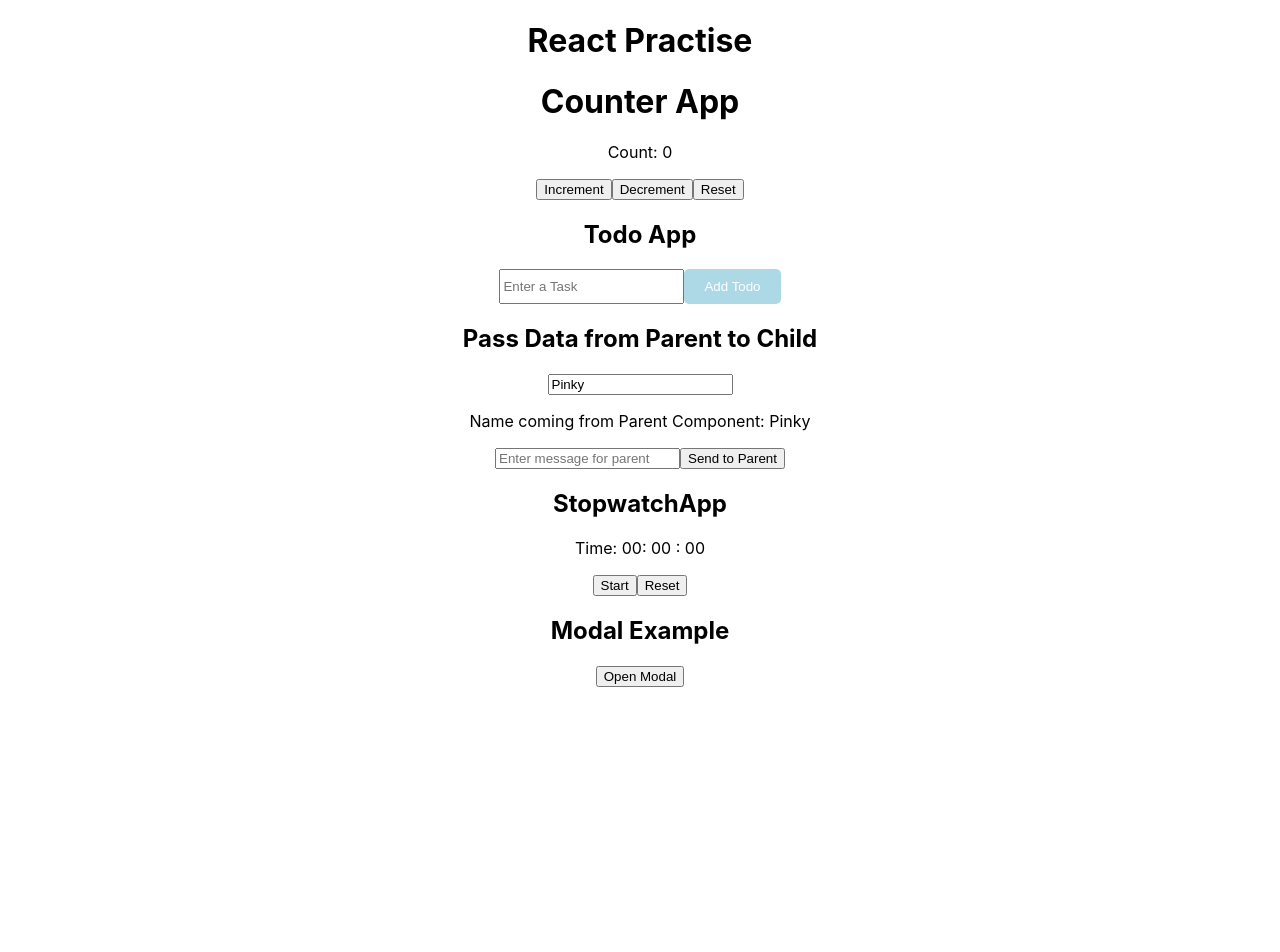
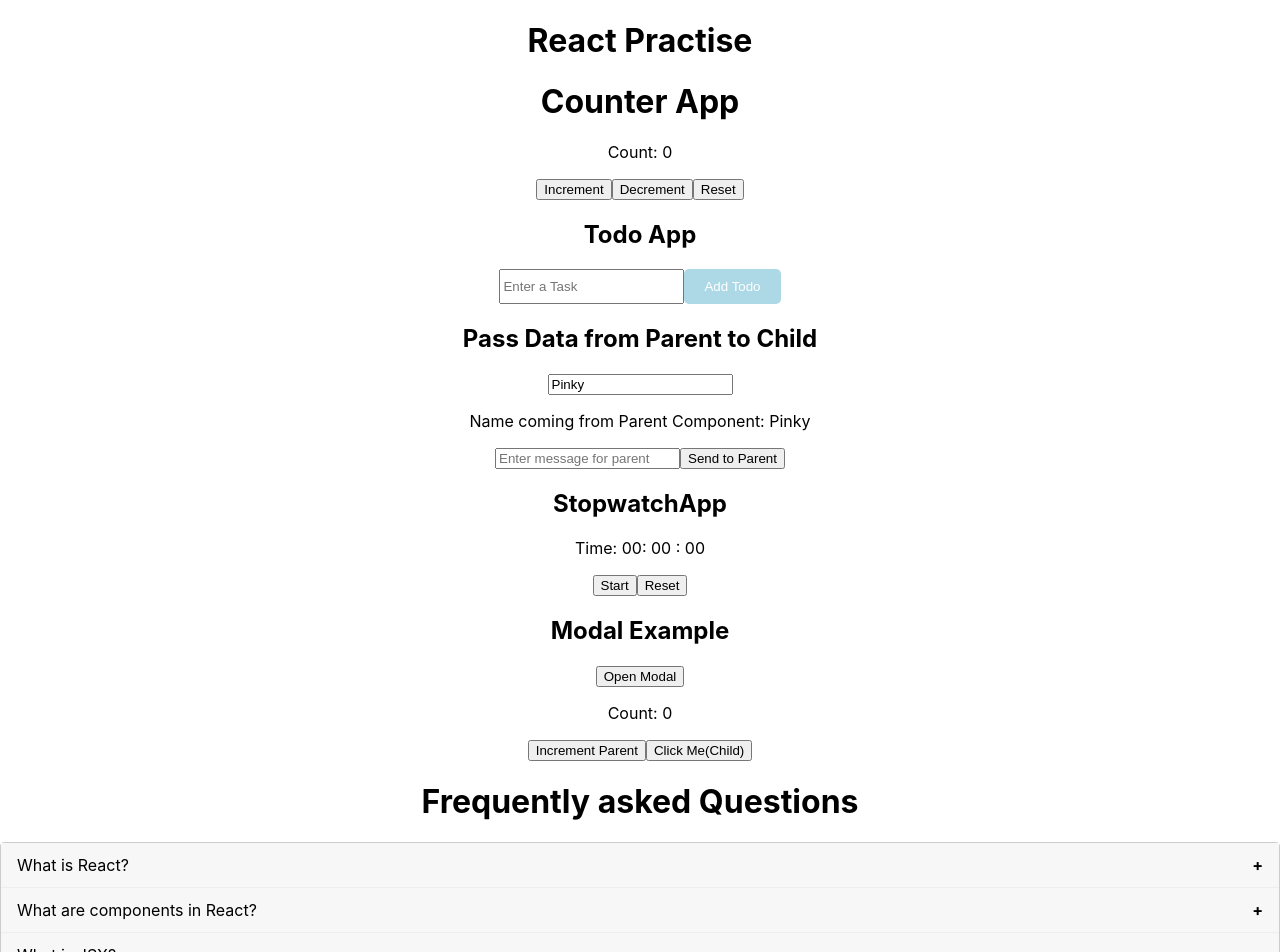
Before and after one commit to Prathyusha1993/react-practise-2025, a React (Create React App) app: page / in a window 1280 px wide. Shown: the top 952 px of the page. Before the commit the page ends 800 px from the top, so only its background shows below. Built offline with nearby package versions, Linux system fonts and the light colour scheme.

Commit message:
react practise 2025

```diff
--- a/src/App.js
+++ b/src/App.js
@@ -1,10 +1,12 @@
 import './App.css';
 import AppModal from './components/aboutModal/AppModal';
+import AppAccordion from './components/accordion/AppAccordion';
 import CounterApp from './components/CounterApp';
 import DebounceInputSearch from './components/DebounceInputSearch';
 import PassDataFromPtoC from './components/PassDataFromPtoC';
 import StopwatchApp from './components/StopwatchApp';
 import TodoApp from './components/TodoApp';
+import UseCallbackEx from './components/useMemoExamples/UseCallbackEx';
 
 function App() {
   return (
@@ -16,6 +18,8 @@
       {/* <DebounceInputSearch /> */}
       <StopwatchApp />
       <AppModal />
+      <UseCallbackEx />
+      <AppAccordion />
     </div>
   );
 }
--- /dev/null
+++ b/src/components/accordion/Accordion.css
@@ -0,0 +1,34 @@
+.accordion{
+    border: 1px solid #ccc;
+    border-radius: 4px;
+    margin-bottom: 16px;
+}
+
+.accordion-item{
+    border-bottom: 1px solid #eee;
+}
+
+.acoordion-item:last-child{
+    border-bottom: none;
+}
+
+.accordion-header{
+    background-color: #f7f7f7;
+    padding: 12px 16px;
+    cursor: pointer;
+    display: flex;
+    justify-content: space-between;
+    align-items: center;
+}
+
+.accordion-header:hover{
+    background-color: #eee;
+}
+
+.toggle-icon{
+    font-weight: bold;
+}
+
+.accordion-content{
+    padding: 16px;
+}
--- /dev/null
+++ b/src/components/accordion/AccordionEx.jsx
@@ -0,0 +1,28 @@
+import React, {useState} from 'react';
+import './Accordion.css';
+
+function AccordionEx({items}) {
+    const [activeIndex, setActiveIndex] = useState(null);
+
+    const handleToggle = (index) => {
+        setActiveIndex((prevIndex) => (prevIndex === index ? null : index));
+    }
+
+  return (
+    <div className='accordion'>
+        {items.map((item, index) => (
+            <div key={index} className='accordion-item'>
+                <div className='accordion-header' onClick={() => handleToggle(index)}>
+                    {item.title}
+                    <span className='toggle-icon'>{activeIndex === index ? '-' : '+'}</span>
+                </div>
+                {activeIndex === index && (
+                    <div className='accordion-content'>{item.content}</div>
+                )}
+            </div>
+        ))}
+    </div>
+  )
+}
+
+export default AccordionEx;
--- /dev/null
+++ b/src/components/accordion/AppAccordion.jsx
@@ -0,0 +1,28 @@
+import React from 'react';
+import AccordionEx from './AccordionEx';
+
+const faqItems = [
+    {
+        title: 'What is React?',
+        content: 'React is a JavaScript library for building user interfaces.',
+    },
+    {
+        title: 'What are components in React?',
+        content: 'Components are independent and reusable bits of code. They serve the same purpose as JavaScript functions, but work in isolation and return HTML via the render() function.'
+      },
+      {
+        title: 'What is JSX?',
+        content: 'JSX stands for JavaScript XML. It is a syntax extension to JavaScript that allows you to write HTML-like code within your JavaScript files. It gets transformed into regular JavaScript function calls.'
+      }
+];
+
+function AppAccordion() {
+  return (
+    <div>
+        <h1>Frequently asked Questions</h1>
+        <AccordionEx items={faqItems} />
+    </div>
+  )
+}
+
+export default AppAccordion
--- a/src/components/useMemoExamples/UseCallbackEx.jsx
+++ b/src/components/useMemoExamples/UseCallbackEx.jsx
@@ -0,0 +1,25 @@
+import React, { useCallback, useState } from 'react'
+
+function UseCallbackEx() {
+    const [count, setCount] = useState(0);
+
+    const handleClick = useCallback(() => {
+        console.log('Button click in child');
+        setCount(prevCount => prevCount+1);
+    }, [setCount]);
+
+  return (
+    <div>
+        <p>Count: {count}</p>
+        <button onClick={() => setCount(count+1)}>Increment Parent</button>
+        <ChildComponent onClick={handleClick} />
+    </div>
+  )
+}
+
+const ChildComponent = React.memo(({onClick}) => {
+    console.log('Child component rendered');
+    return <button onClick={onClick}>Click Me(Child)</button>
+})
+
+export default UseCallbackEx;
```
Also changed, not shown: src/components/useFetchCustom.js (added, +63 -0 lines).
